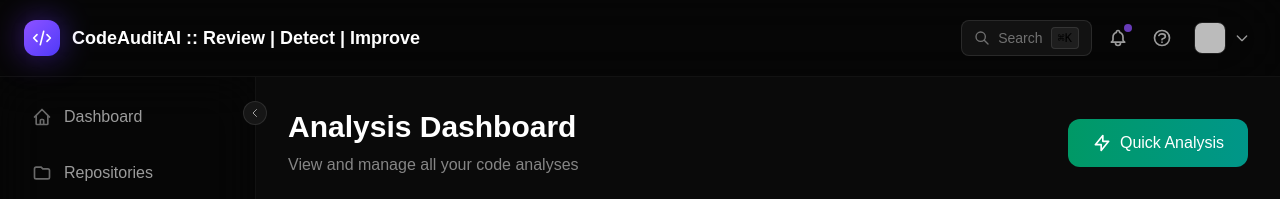
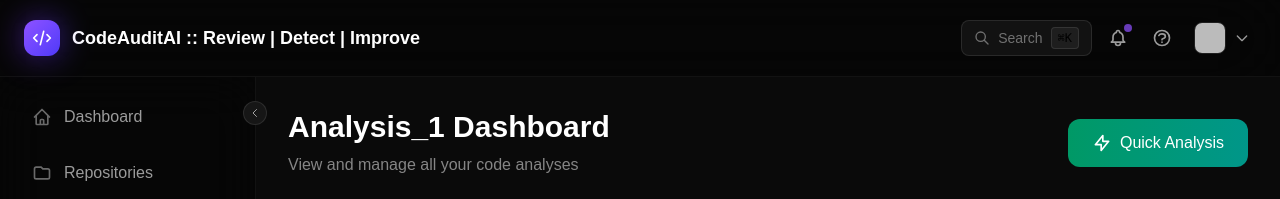
Before and after one commit to YashasRgowda/CodeAuditAI-Review-Detect-Improve, a Next.js app in the folder frontend/: page /analysis in a window 1280 px wide. Shown: the top 199 px of the page. Built offline with nearby package versions, Linux system fonts and the light colour scheme; no server answers; sample sign-in values are in the browser's storage.

Commit message:
just for testing the PR

```diff
--- a/frontend/src/app/analysis/page.js
+++ b/frontend/src/app/analysis/page.js
@@ -64,7 +64,7 @@ export default function AnalysisPage() {
         {/* Header */}
         <div className="flex flex-col sm:flex-row sm:items-center sm:justify-between gap-4">
           <div>
-            <h1 className="text-3xl font-bold text-white mb-2">Analysis Dashboard</h1>
+            <h1 className="text-3xl font-bold text-white mb-2">Analysis_1 Dashboard</h1>
             <p className="text-white/50">View and manage all your code analyses</p>
           </div>
           <Link href="/analysis/quick" className="group relative inline-flex">
```
